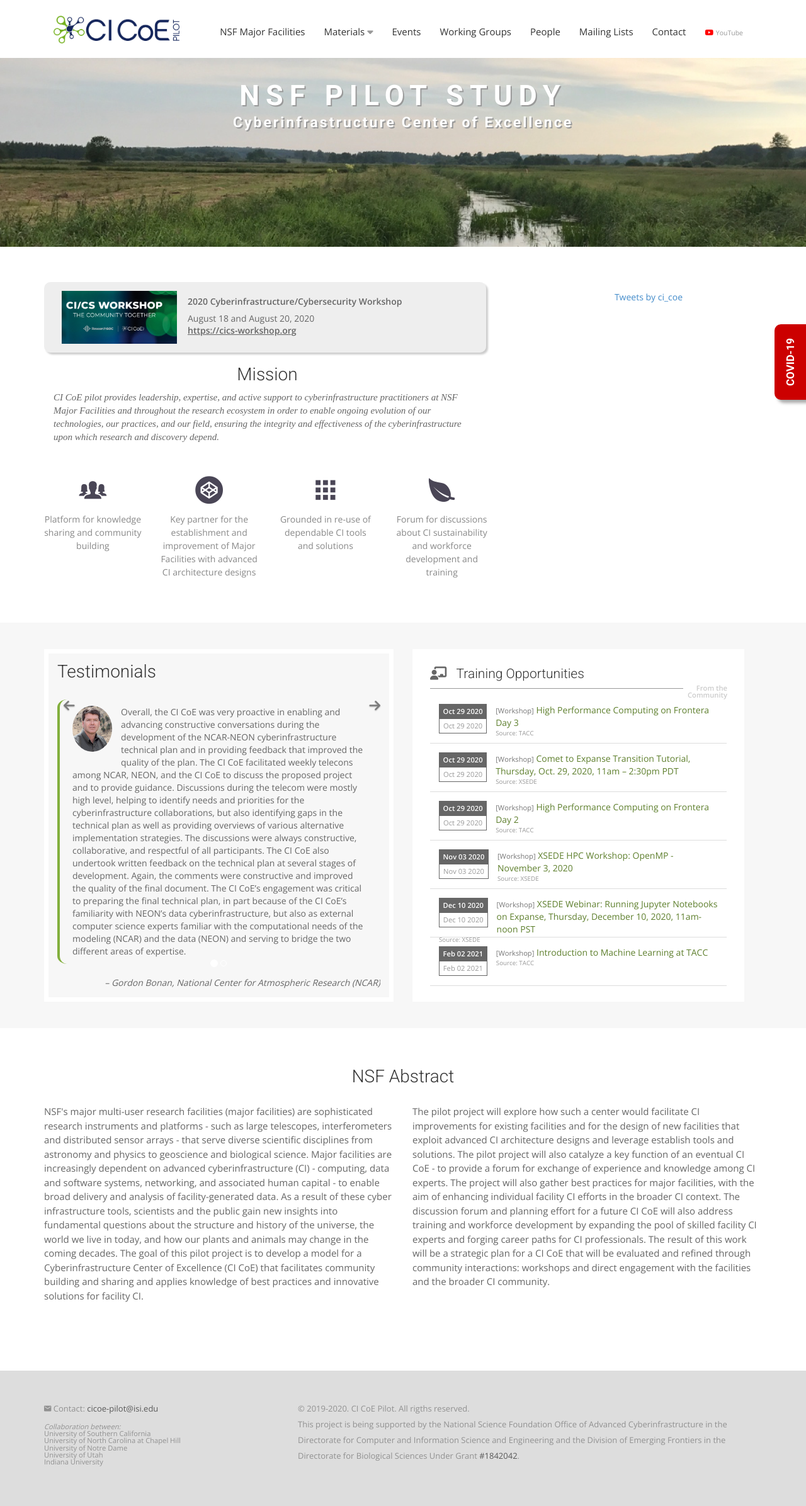
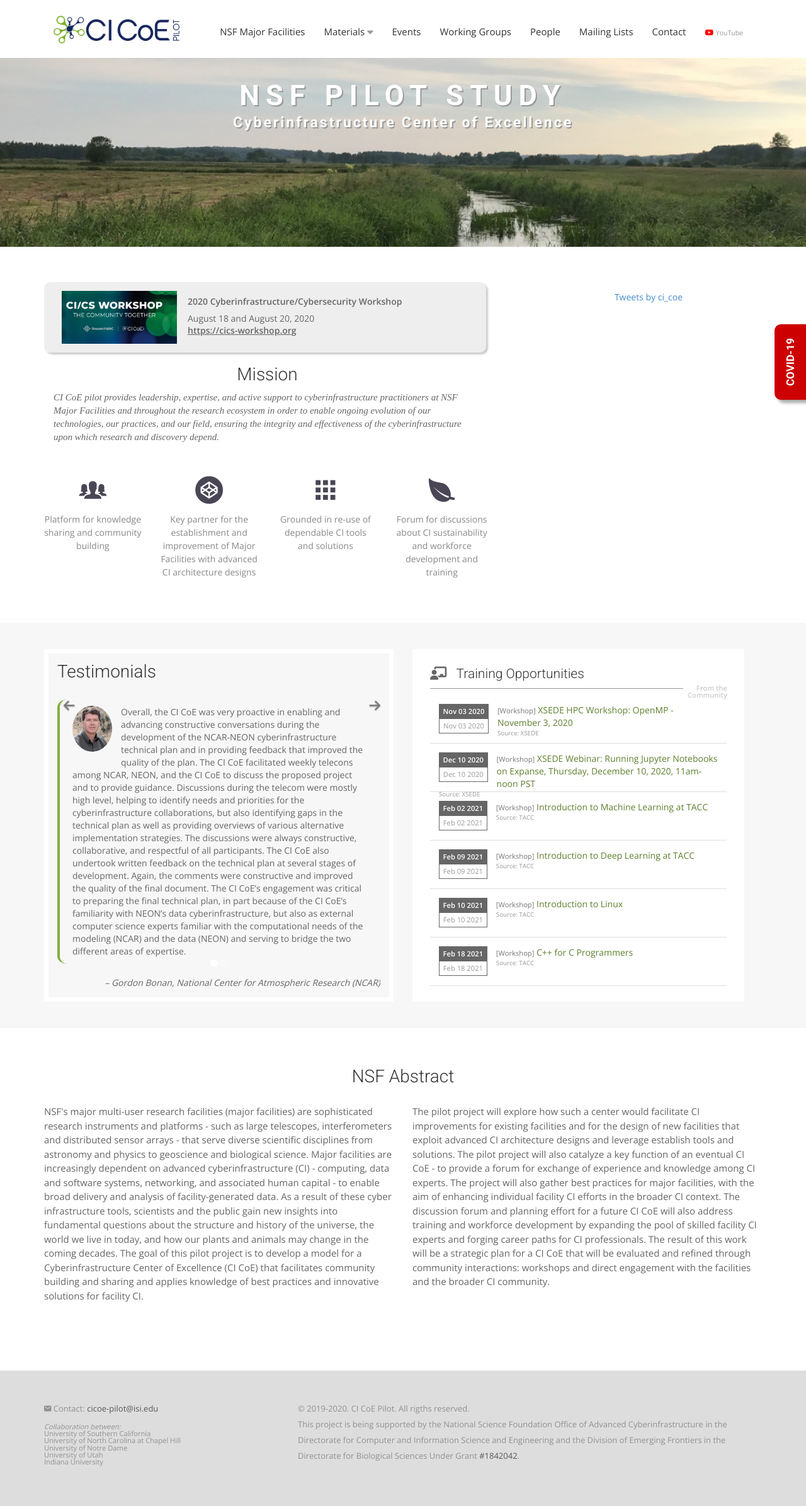
Before and after one commit to cicoe/cicoe.github.io, a Jekyll site: the page built from index.html, in a window 1280 px wide. Shown: the whole page at 63% size. Built offline with Jekyll 4.4.1, drawn with Linux system fonts in a browser that asks for light colours; nearby versions of some CDN libraries; some web fonts are replaced; comment, search, counter and statistics services are not loaded.

Commit message:
updated training events

```diff
--- a/_data/training_opportunities.yml
+++ b/_data/training_opportunities.yml
@@ -1,25 +1,3 @@
-- categroy: Workshop
-  end_date: October 29, 2020
-  source: TACC
-  start_date: October 29, 2020
-  time: ''
-  title: High Performance Computing on Frontera Day 3
-  website: "https://learn.tacc.utexas.edu/course/view.php?id=95"
-- categroy: Workshop
-  end_date: October 29, 2020
-  source: XSEDE
-  start_date: October 29, 2020
-  time: ''
-  title: "Comet to Expanse Transition Tutorial, Thursday, Oct. 29, 2020, 11am \u2013\
-    \ 2:30pm PDT"
-  website: "https://www.xsede.org/web/xup/course-calendar/-/training-user/class/2167/session/3828/register"
-- categroy: Workshop
-  end_date: October 29, 2020
-  source: TACC
-  start_date: October 29, 2020
-  time: ''
-  title: High Performance Computing on Frontera Day 2
-  website: "https://learn.tacc.utexas.edu/course/view.php?id=95"
 - categroy: Workshop
   end_date: November 03, 2020
   source: XSEDE
```
